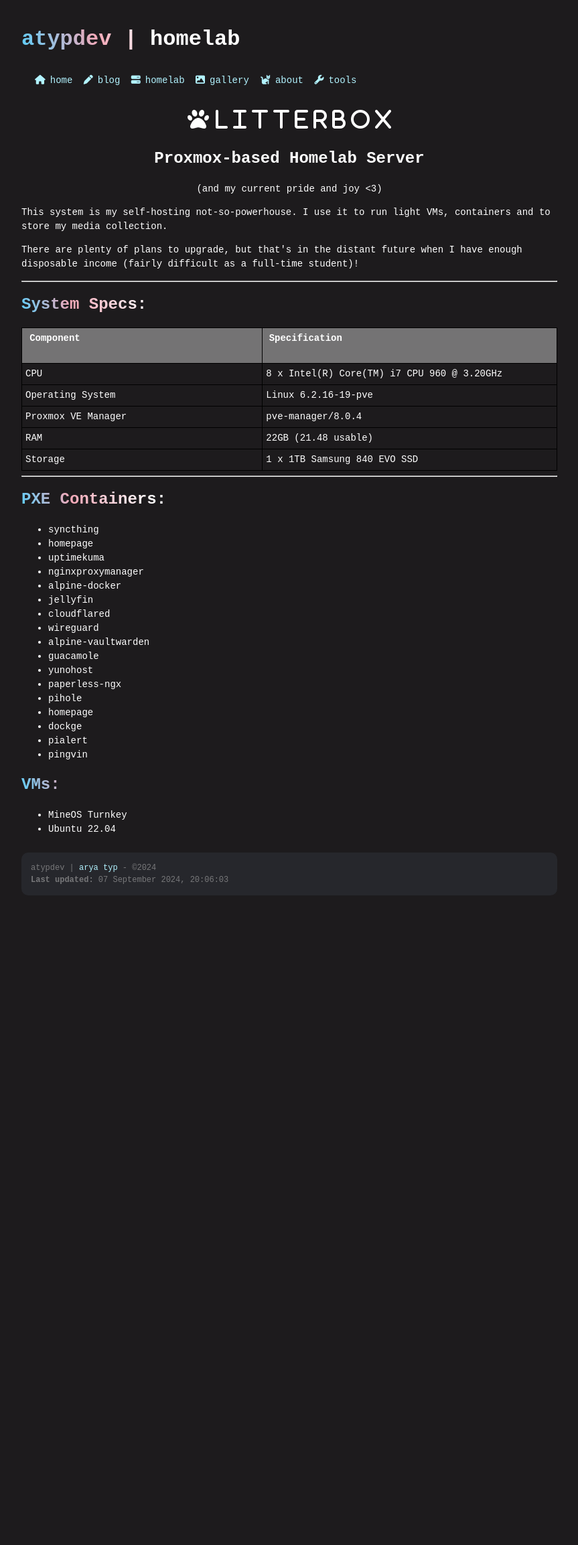
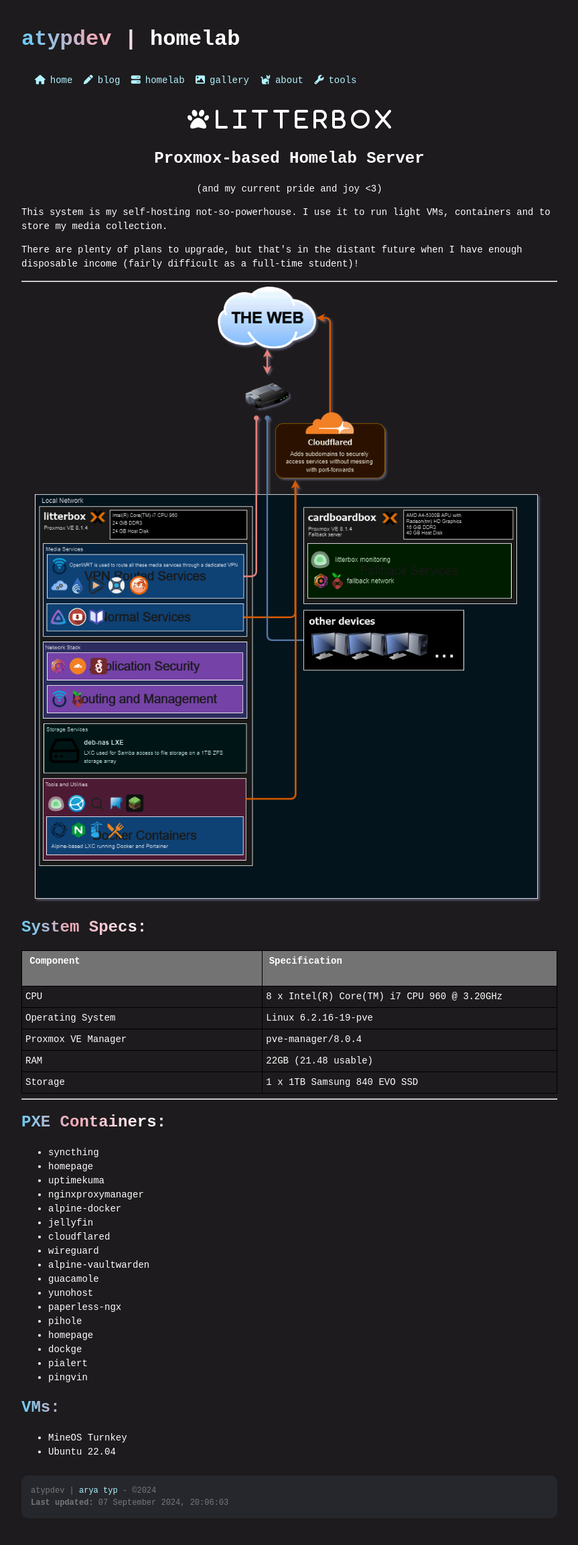
Before and after one commit to atypdev/personalsite, a Jekyll site: the page built from homelab.html, in a window 1280 px wide. Shown: the whole page at 67% size, without its empty margins (208-1071 px from the left). Built offline with Jekyll 4.4.1, drawn with Linux system fonts in a browser that asks for light colours; before the commit the page ends 1377 px from its top, so only the background shows below that.

Commit message:
Update: Updated homelab graphic

```diff
--- a/homelab.html
+++ b/homelab.html
@@ -12,6 +12,7 @@
 <p>There are plenty of plans to upgrade, but that's in the distant future when I have enough disposable income (fairly
     difficult as a full-time student)!</p>
 <hr />
+<img src="/assets/Server.drawio.png">
 <h2>System Specs:</h2>
 <table>
     <tr>
```
Also changed, not shown: assets/Server.drawio.png (added).
